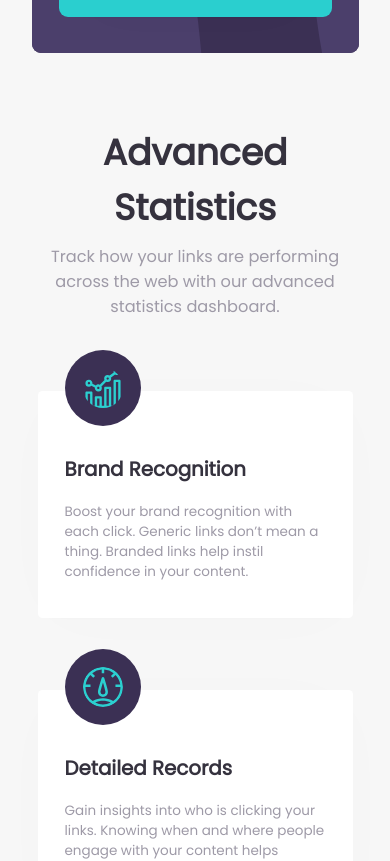
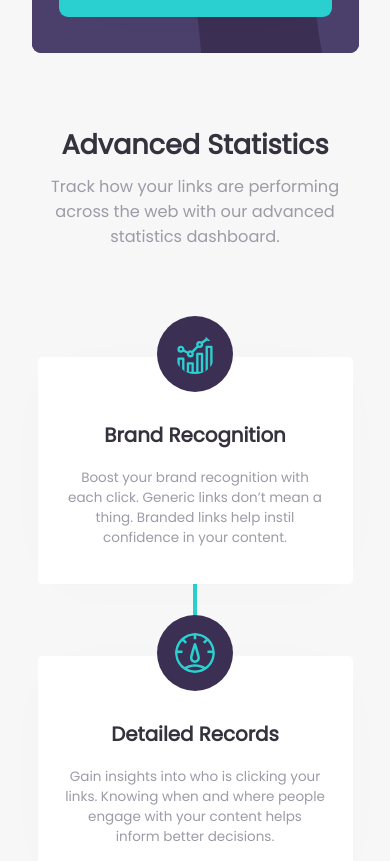
Before and after one commit to logotip4ik/frontend-mentor-url-shortening, a Nuxt app: page / in a window 390 px wide. Shown: the part 1020-1881 px from the top of the page. Built offline with nearby package versions, Linux system fonts and the light colour scheme.

Commit message:
update: added responsive design

```diff
--- a/components/Statistics.vue
+++ b/components/Statistics.vue
@@ -170,5 +170,41 @@
     background-color: #f7f7f7;
     transform: translate(-50%, 0);
   }
+
+  @media screen and (max-width: 1080px) {
+    &__articles {
+      gap: 4rem;
+      &__article {
+        top: initial !important;
+        bottom: initial !important;
+
+        text-align: center;
+
+        &__icon {
+          transform: translateX(-50%);
+        }
+      }
+      &::after {
+        opacity: 0;
+      }
+    }
+  }
+
+  @media screen and (max-width: 730px) {
+    &__header {
+      &__heading {
+        font-size: 1.5rem;
+      }
+      &__info {
+        font-size: 0.9rem;
+      }
+    }
+
+    &__articles::after {
+      opacity: 1;
+      width: calc(150px * 3);
+      transform: translate(-50%, -50%) rotate(90deg);
+    }
+  }
 }
 </style>
```
